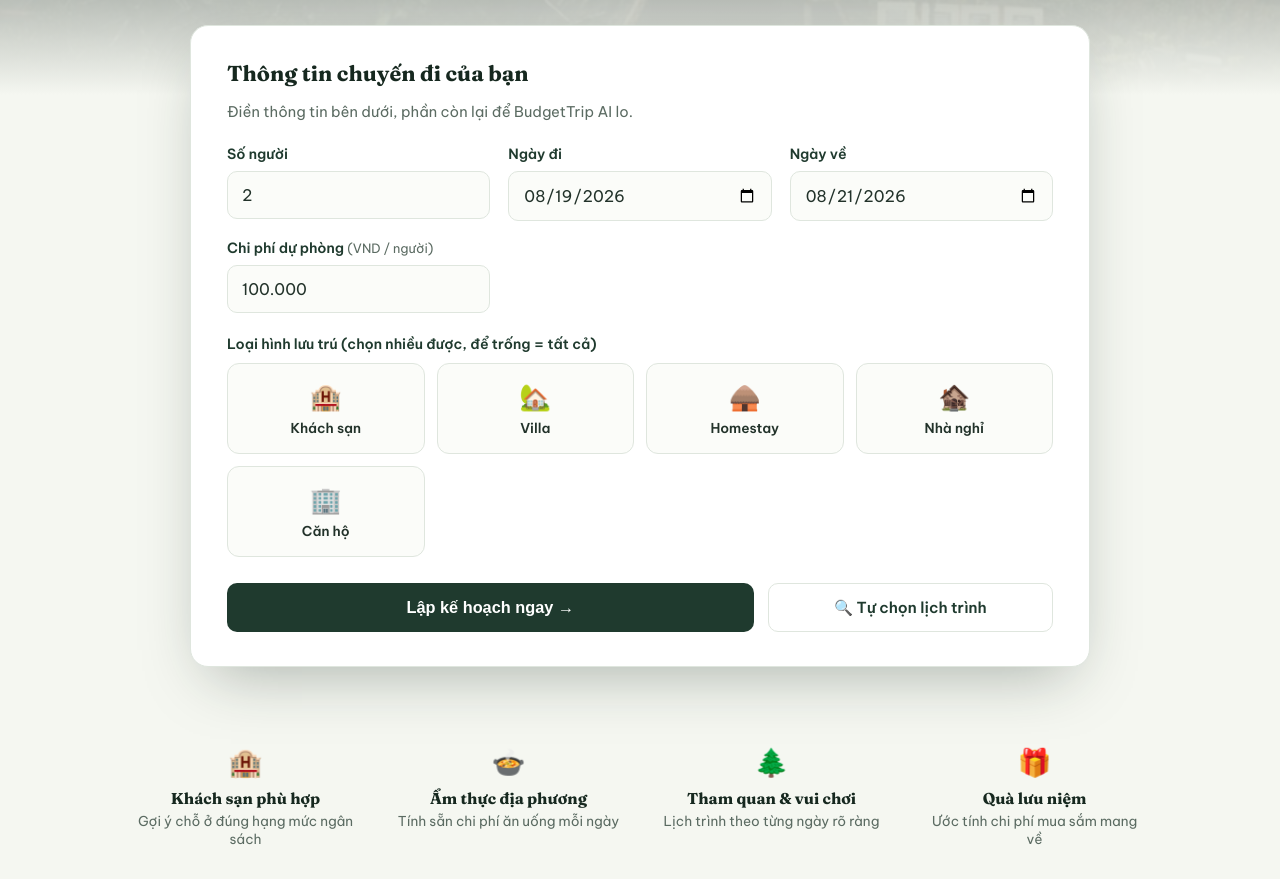
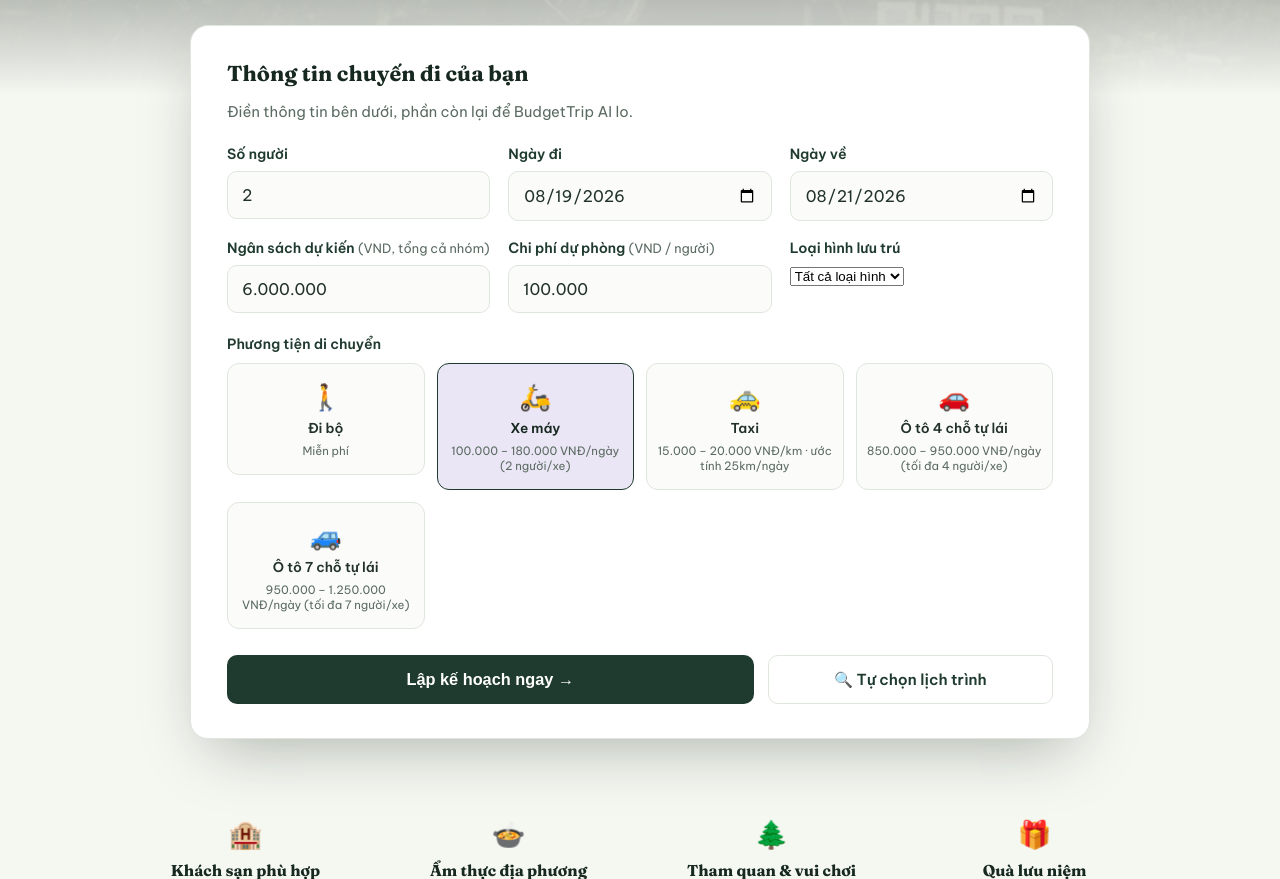
Before and after one commit to tue-nttu/budgettrip-AI, a Flask app: page / in a window 1280 px wide. Shown: the part 705-1584 px from the top of the page. Run offline with Flask 3, Linux system fonts and the light colour scheme.

Commit message:
Update index.html

```diff
--- a/templates/index.html
+++ b/templates/index.html
@@ -45,20 +45,34 @@
           <input type="date" id="end_date" name="end_date" required>
         </div>
         <div class="field">
+          <label for="budget">Ngân sách dự kiến <span class="unit">(VND, tổng cả nhóm)</span></label>
+          <input type="text" inputmode="numeric" id="budget" name="budget" value="6.000.000" required>
+        </div>
+        <div class="field">
           <label for="contingency">Chi phí dự phòng <span class="unit">(VND / người)</span></label>
           <input type="text" inputmode="numeric" id="contingency" name="contingency" value="100.000">
+        </div>
+        <div class="field">
+          <label for="stay_type">Loại hình lưu trú</label>
+          <select id="stay_type" name="stay_type">
+            <option value="">Tất cả loại hình</option>
+            {% for key, meta in stay_types.items() %}
+            <option value="{{ key }}">{{ meta.icon }} {{ meta.label }}</option>
+            {% endfor %}
+          </select>
         </div>
       </div>
 
       <div class="transport-field">
-        <label>Loại hình lưu trú <span class="unit">(chọn nhiều được, để trống = tất cả)</span></label>
+        <label>Phương tiện di chuyển</label>
         <div class="transport-grid">
-          {% for key, meta in stay_types.items() %}
+          {% for t in transport_items %}
           <div class="transport-option">
-            <input type="checkbox" id="st-{{ key }}" name="stay_types" value="{{ key }}">
-            <label for="st-{{ key }}">
-              <span class="t-icon">{{ meta.icon }}</span>
-              {{ meta.label }}
+            <input type="radio" id="t-{{ t.key }}" name="transport" value="{{ t.key }}" {% if t.key == 'xe_may' %}checked{% endif %}>
+            <label for="t-{{ t.key }}">
+              <span class="t-icon">{{ t.icon }}</span>
+              {{ t.name }}
+              <span class="t-price">{{ t.unit }}</span>
             </label>
           </div>
           {% endfor %}
@@ -130,6 +144,7 @@
     // --- Tu dong them dau cham moi 3 so khi nhap ngan sach / du phong ---
     (function () {
       function formatMoneyInput(input) {
+        if (!input) return;
         input.addEventListener('input', function () {
           const digits = input.value.replace(/\D/g, '');
           input.value = digits ? Number(digits).toLocaleString('vi-VN') : '';
```
